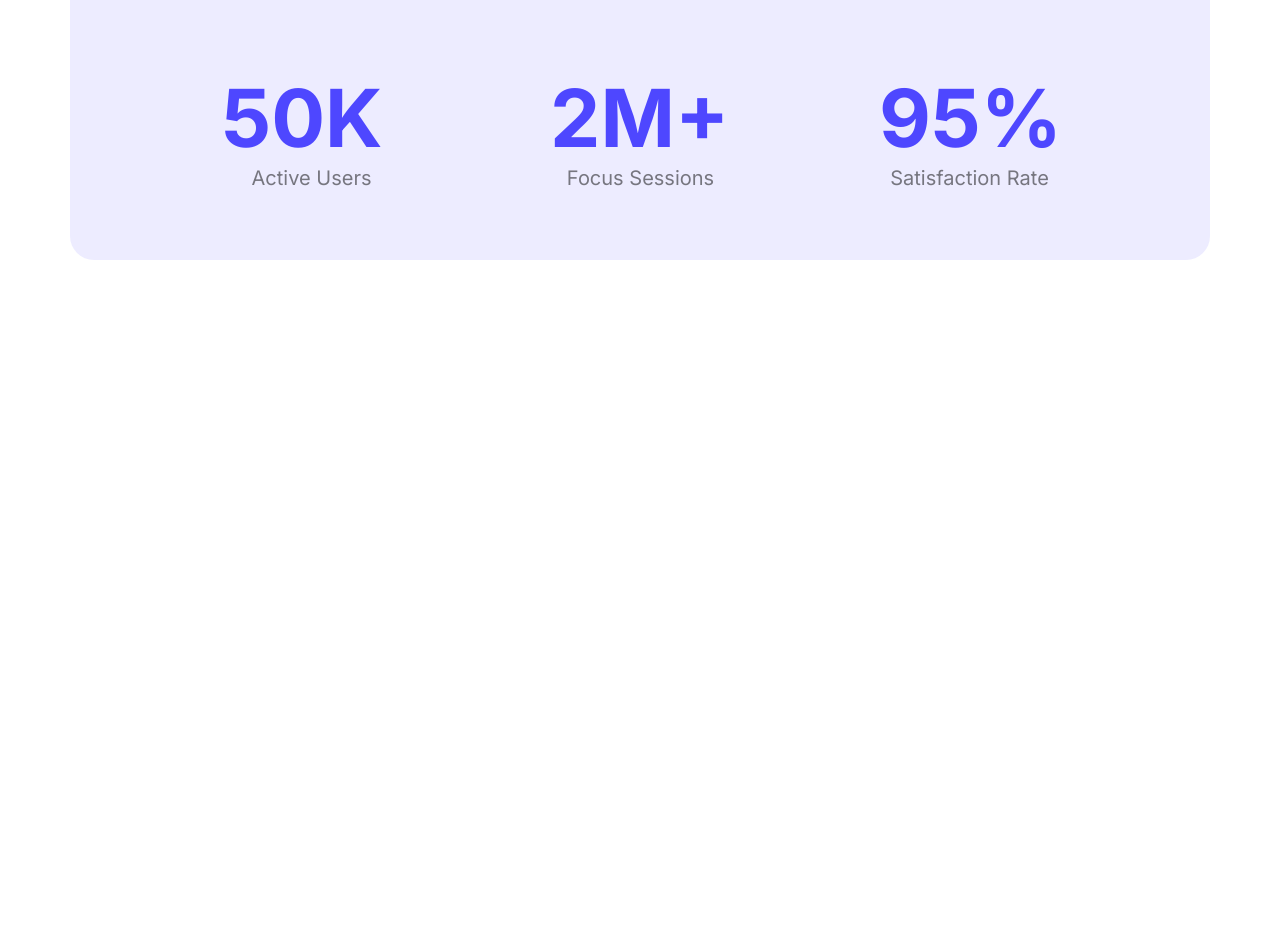
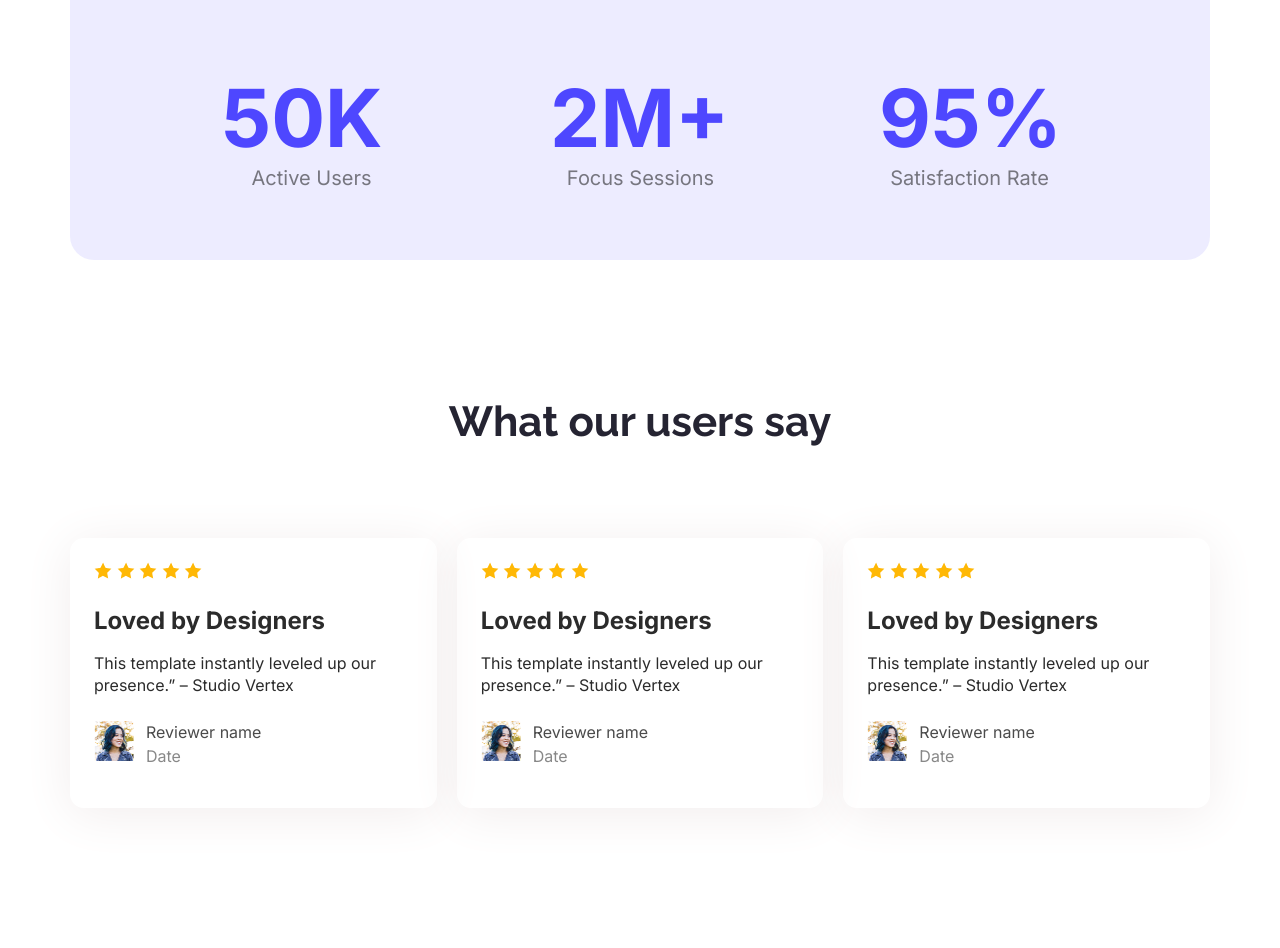
Before and after one commit to Shanjida-Islam138/web-dev-b12a01-landing-page, a plain HTML site: page index.html in a window 1280 px wide. Shown: the part 1572-2520 px from the top of the page. Before the commit the page ends 1969 px from the top, so only its background shows below. Drawn offline with Linux system fonts and the light colour scheme.

Commit message:
update user feedback section

```diff
--- a/index.html
+++ b/index.html
@@ -58,6 +58,54 @@
         </div>
      </section>
 
+     <!-- Users’ Feedback Section -->
+     <section class="users-feedback">
+      <h3 class="feedback-section-title text-center raleway-normal">What our users say</h3>
+      <div class="feedback-container inter-normal">
+        <div class="feedback">
+          <img src="/Assets/icon-star.png" alt="">
+          <img src="/Assets/icon-star.png" alt="">
+          <img src="/Assets/icon-star.png" alt="">
+          <img src="/Assets/icon-star.png" alt="">
+          <img src="/Assets/icon-star.png" alt="">
+          <h4 class="feedback-title">Loved by Designers</h4>
+          <p class="feedback-description">This template instantly leveled up our presence.” – Studio Vertex</p>
+          <img src="/Assets/avatar.png" class="avatar" alt="" >
+          <p class="reviewer-name">Reviewer name</p>
+          <p class="date">Date</p>
+
+
+        </div>
+        <div class="feedback">
+          <img src="/Assets/icon-star.png" alt="">
+          <img src="/Assets/icon-star.png" alt="">
+          <img src="/Assets/icon-star.png" alt="">
+          <img src="/Assets/icon-star.png" alt="">
+          <img src="/Assets/icon-star.png" alt="">
+          <h4 class="feedback-title">Loved by Designers</h4>
+          <p class="feedback-description">This template instantly leveled up our presence.” – Studio Vertex</p>
+          <img src="/Assets/avatar.png" class="avatar" alt="" >
+          <p class="reviewer-name">Reviewer name</p>
+          <p class="date">Date</p>
+
+        </div>
+        <div class="feedback">
+          <img src="/Assets/icon-star.png" alt="">
+          <img src="/Assets/icon-star.png" alt="">
+          <img src="/Assets/icon-star.png" alt="">
+          <img src="/Assets/icon-star.png" alt="">
+          <img src="/Assets/icon-star.png" alt="">
+          <h4 class="feedback-title">Loved by Designers</h4>
+          <p class="feedback-description">This template instantly leveled up our presence.” – Studio Vertex</p>
+          <img src="/Assets/avatar.png" class="avatar" alt="">
+          <p class="reviewer-name">Reviewer name</p>
+          <p class="date">Date</p>
+
+        </div>
+
+      </div>
+     </section>
+
   </main>
 
   <footer>
--- a/styles/portfolio.css
+++ b/styles/portfolio.css
@@ -18,8 +18,9 @@
 }
 .secondary-bg{
   background-color: rgba(78, 71, 255, 0.1);
-
-
+}
+.text-center{
+  text-align: center;
 }
 
 /* Nav styles */
@@ -158,3 +159,58 @@ main{
   align-items: center;
   transform: translateX(-65px);
 }
+/* feedback section styles */
+.users-feedback{
+  margin-bottom: 137px;
+}
+.feedback-container{
+  display: flex;
+  gap: 20px;
+}
+.feedback{
+  padding: 24px;
+  border-radius: 14px;
+  box-shadow: 0px 6px 50px 0px #F2EDED;
+  margin-top: 50px;
+  margin-bottom: 137px;
+}
+.feedback-section-title{
+  font-size: 42px;
+  font-weight: bold;
+  color: #252432;
+}
+.feedback-title{
+  font-size: 24px;
+  line-height: 120%;
+  color: #2B2B2B;
+  margin-top: 24px;
+  margin-bottom: 8px;
+}
+.feedback-description{
+  font-size: 16px;
+  line-height: 140%;
+  margin-bottom: 24px;
+  color: #2B2B2B;
+}
+.avatar {
+  float: left;
+  width: 40px;
+  height: 40px;
+  margin-right: 12px;
+}
+
+.reviewer-name {
+  display: block;
+  margin: 0;
+  font-size: 16px;
+  line-height: 140%;
+  color:  #4B4B4B
+
+}
+
+.date {
+  font-size: 16px;
+  line-height: 140%;
+  color: #888888;
+  margin-top: 2px;
+}
```
